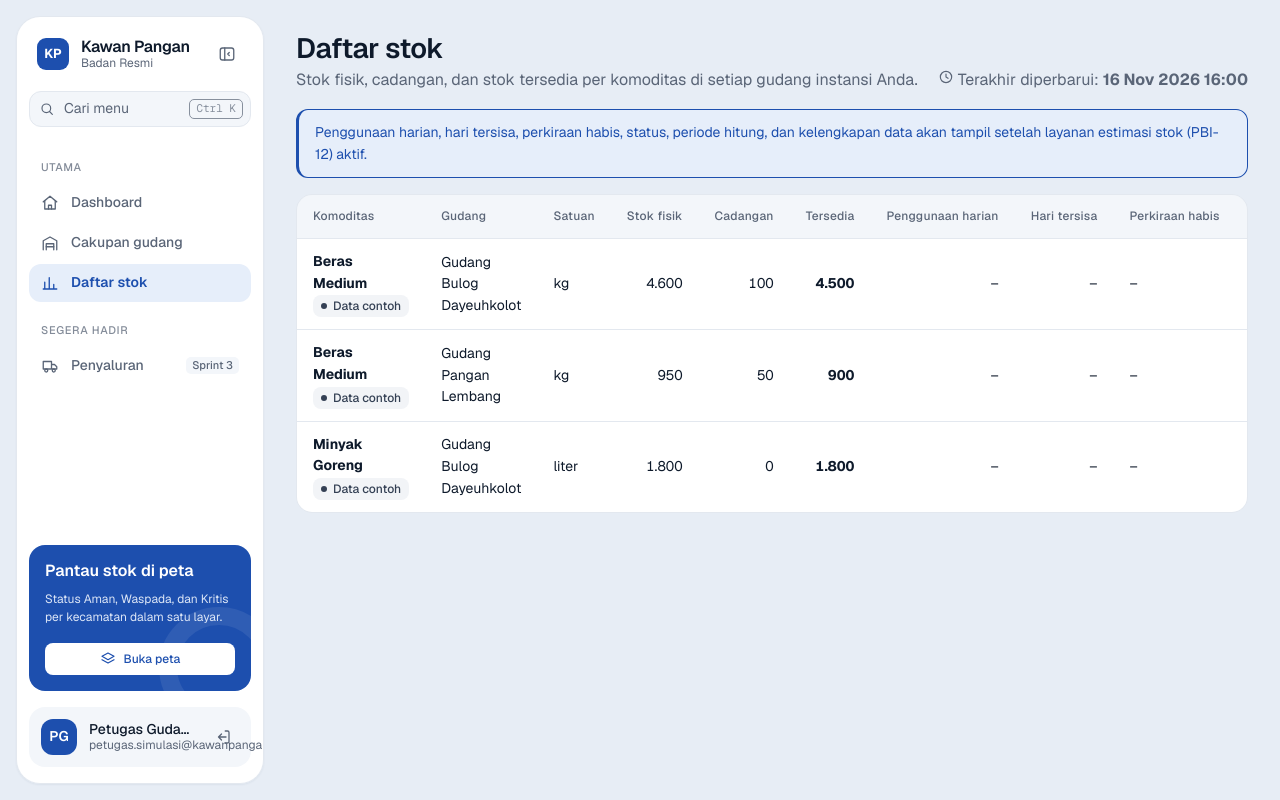
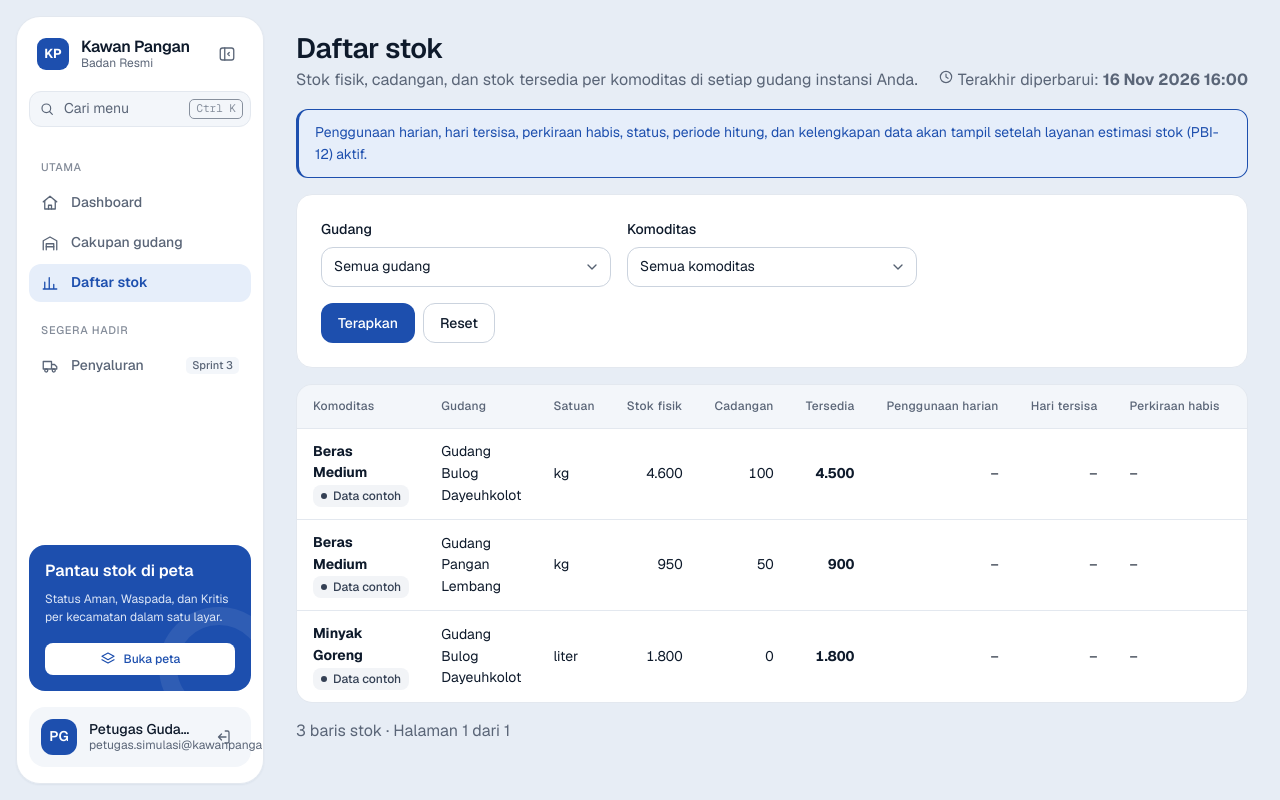
Before and after one commit to PPL-SI4809-KEL-E/kawan-pangan, a Laravel app: page /panel/instansi/stok in a window 1280 px wide. Run offline with Laravel 12, Linux system fonts and the light colour scheme; a user stored in the database is signed in; data comes from the database, SQL or seed files in the repository; style sheets or scripts are compiled from the project's sources.

Commit message:
PSKE-64 paginasi 50 baris dan filter gudang/komoditas

```diff
--- a/app/Http/Controllers/DaftarStokController.php
+++ b/app/Http/Controllers/DaftarStokController.php
@@ -4,6 +4,7 @@ namespace App\Http\Controllers;
 
 use App\Models\Cadangan;
 use App\Models\Gudang;
+use App\Models\Komoditas;
 use App\Models\Stok;
 use Illuminate\Http\Request;
 use Illuminate\Support\Facades\Gate;
@@ -18,11 +19,23 @@ use Illuminate\View\View;
  */
 class DaftarStokController extends Controller
 {
+    public const PER_HALAMAN = 50;
+
     public function index(Request $request): View
     {
         Gate::authorize('viewAny', Gudang::class);
 
         $instansiId = $request->user()->instansi_id;
+
+        $filter = $request->validate([
+            'gudang' => ['nullable', 'integer'],
+            'komoditas' => ['nullable', 'integer'],
+        ]);
+
+        $pilihanGudang = $instansiId
+            ? Gudang::where('instansi_id', $instansiId)->orderBy('nama')->get(['id', 'nama'])
+            : collect();
+        $pilihanKomoditas = Komoditas::orderBy('nama')->get(['id', 'nama']);
 
         $stok = Stok::query()
             ->select('stok.*')
@@ -30,14 +43,17 @@ class DaftarStokController extends Controller
             ->join('komoditas', 'komoditas.id', '=', 'stok.komoditas_id')
             // Tanpa instansi = tanpa data; gudang instansi lain tidak pernah ikut.
             ->where('gudang.instansi_id', $instansiId ?? 0)
+            ->when($filter['gudang'] ?? null, fn ($q, $id) => $q->where('stok.gudang_id', $id))
+            ->when($filter['komoditas'] ?? null, fn ($q, $id) => $q->where('stok.komoditas_id', $id))
             ->with(['gudang:id,nama', 'komoditas:id,nama,satuan'])
             ->withSum(['cadangan as cadangan_aktif' => fn ($q) => $q->where('status', Cadangan::STATUS_AKTIF)], 'jumlah')
             ->orderBy('komoditas.nama')
             ->orderBy('gudang.nama')
             ->orderBy('stok.id')
-            ->get();
+            ->paginate(self::PER_HALAMAN)
+            ->withQueryString();
 
-        $stok->each(function (Stok $baris) {
+        $stok->getCollection()->each(function (Stok $baris) {
             $cadangan = (float) ($baris->cadangan_aktif ?? 0);
             $baris->setAttribute('cadangan_aktif', $cadangan);
             $baris->setAttribute('tersedia', max(0.0, (float) $baris->jumlah_fisik_layak - $cadangan));
@@ -51,6 +67,9 @@ class DaftarStokController extends Controller
 
         return view('panel.stok.index', [
             'stok' => $stok,
+            'pilihanGudang' => $pilihanGudang,
+            'pilihanKomoditas' => $pilihanKomoditas,
+            'filter' => $filter,
             'terakhirDiperbarui' => $terakhirDiperbarui,
             // Diisi layanan estimasi PBI-12: [stok_id => [...]]. Kosong sampai layanan tersedia.
             'estimasi' => [],
--- a/resources/views/panel/stok/index.blade.php
+++ b/resources/views/panel/stok/index.blade.php
@@ -9,6 +9,7 @@
         $teks = number_format((float) $nilai, 3, ',', '.');
         return rtrim(rtrim($teks, '0'), ',');
     };
+    $adaFilter = filled($filter['gudang'] ?? null) || filled($filter['komoditas'] ?? null);
 @endphp
 
 @section('content')
@@ -29,6 +30,33 @@
         Penggunaan harian, hari tersisa, perkiraan habis, status, periode hitung, dan kelengkapan data akan tampil setelah layanan estimasi stok (PBI-12) aktif.
     </div>
 @endif
+
+<form class="card" method="get" action="{{ route('panel.instansi.stok.index') }}">
+    <div class="grid grid-3">
+        <div class="field">
+            <label for="gudang">Gudang</label>
+            <select class="select" id="gudang" name="gudang">
+                <option value="">Semua gudang</option>
+                @foreach ($pilihanGudang as $gdg)
+                    <option value="{{ $gdg->id }}" @selected((string) ($filter['gudang'] ?? '') === (string) $gdg->id)>{{ $gdg->nama }}</option>
+                @endforeach
+            </select>
+        </div>
+        <div class="field">
+            <label for="komoditas">Komoditas</label>
+            <select class="select" id="komoditas" name="komoditas">
+                <option value="">Semua komoditas</option>
+                @foreach ($pilihanKomoditas as $kmd)
+                    <option value="{{ $kmd->id }}" @selected((string) ($filter['komoditas'] ?? '') === (string) $kmd->id)>{{ $kmd->nama }}</option>
+                @endforeach
+            </select>
+        </div>
+    </div>
+    <div class="page-actions">
+        <button class="btn btn-primary" type="submit">Terapkan</button>
+        <a class="btn btn-secondary" href="{{ route('panel.instansi.stok.index') }}">Reset</a>
+    </div>
+</form>
 
 <div class="table-wrap" tabindex="0" role="region" aria-label="Daftar stok, geser untuk melihat semua kolom">
     <table class="table">
@@ -68,6 +96,8 @@
                     <td colspan="11">
                         @if (! auth()->user()->instansi_id)
                             Akun Anda belum ditugaskan ke instansi. Hubungi Superadmin.
+                        @elseif ($adaFilter)
+                            Tidak ada stok yang sesuai filter.
                         @else
                             Belum ada stok tercatat di gudang instansi Anda.
                         @endif
@@ -77,4 +107,6 @@
         </tbody>
     </table>
 </div>
+
+@include('admin.partials.pagination', ['paginator' => $stok, 'label' => 'baris stok'])
 @endsection
```
Also changed, not shown: tests/Feature/Stok/DaftarStokTest.php (+55 -0 lines).
